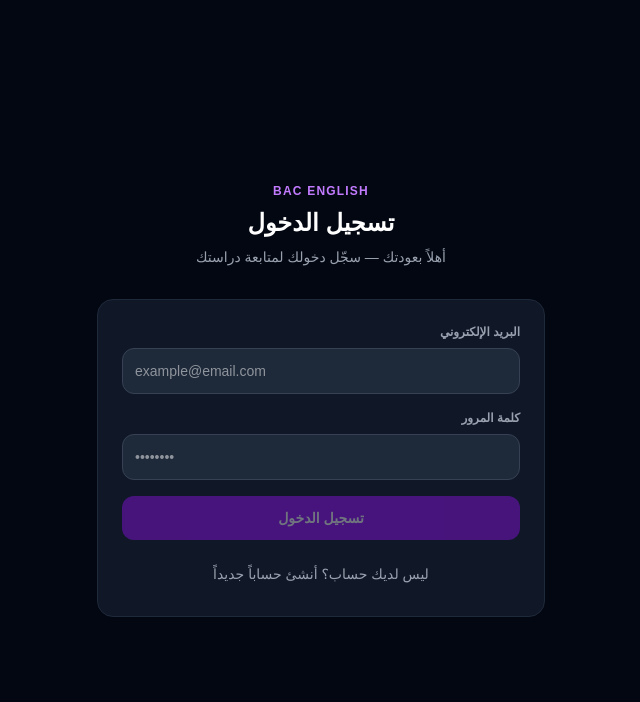
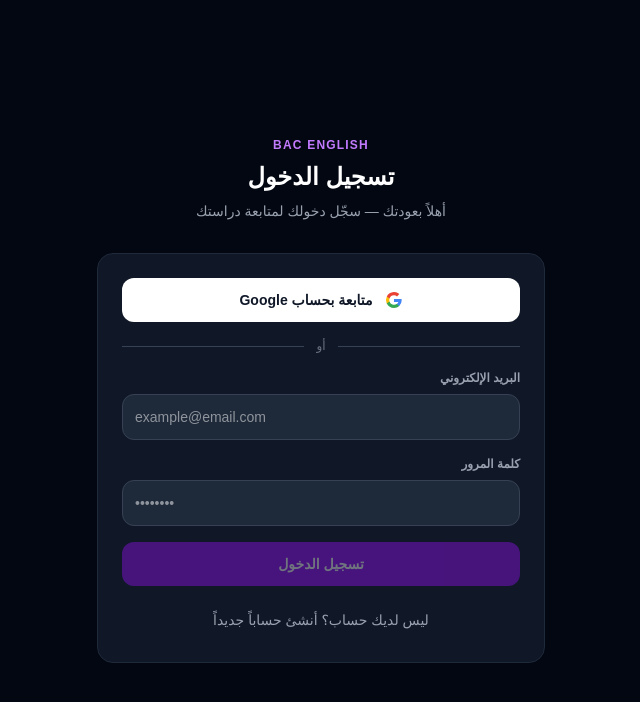
Before and after one commit to mofwim/bac-english, a Next.js app: page /auth in a window 1280 px wide. Shown: the top 702 px of the page, without its empty margins (319-959 px from the left). Built offline with nearby package versions, Linux system fonts and the light colour scheme; no server answers.

Commit message:
add Google login

```diff
--- a/app/auth/page.tsx
+++ b/app/auth/page.tsx
@@ -27,10 +27,20 @@ export default function AuthPage() {
       if (error) {
         setMessage('خطأ في إنشاء الحساب — ' + error.message);
       } else {
-        setMessage('تم إنشاء الحساب — تحقق من بريدك الإلكتروني للتأكيد');
+        setMessage('تم إنشاء الحساب بنجاح!');
+        router.push('/');
       }
     }
     setLoading(false);
+  };
+
+  const handleGoogle = async () => {
+    await supabase.auth.signInWithOAuth({
+      provider: 'google',
+      options: {
+        redirectTo: 'https://bac-english-6jae.vercel.app/',
+      },
+    });
   };
 
   return (
@@ -45,12 +55,33 @@ export default function AuthPage() {
             {isLogin ? 'تسجيل الدخول' : 'إنشاء حساب جديد'}
           </h1>
           <p className="text-gray-400 text-sm">
-            {isLogin ? 'أهلاً بعودتك — سجّل دخولك لمتابعة دراستك' : 'انضم إلى آلاف طلاب البكالوريا'}
+            {isLogin ? 'أهلاً بعودتك — سجّل دخولك لمتابعة دراستك' : 'انضم إلى طلاب البكالوريا'}
           </p>
         </div>
 
         <div className="bg-gray-900 rounded-2xl p-6 border border-gray-800 space-y-4">
 
+          {/* زر Google */}
+          <button
+            onClick={handleGoogle}
+            className="w-full py-3 bg-white text-gray-900 rounded-xl text-sm font-bold flex items-center justify-center gap-3 hover:bg-gray-100 transition-colors"
+          >
+            <svg width="18" height="18" viewBox="0 0 18 18">
+              <path fill="#4285F4" d="M16.51 8H8.98v3h4.3c-.18 1-.74 1.48-1.6 2.04v2.01h2.6a7.8 7.8 0 0 0 2.38-5.88c0-.57-.05-.66-.15-1.18z"/>
+              <path fill="#34A853" d="M8.98 17c2.16 0 3.97-.72 5.3-1.94l-2.6-2a4.8 4.8 0 0 1-7.18-2.54H1.83v2.07A8 8 0 0 0 8.98 17z"/>
+              <path fill="#FBBC05" d="M4.5 10.52a4.8 4.8 0 0 1 0-3.04V5.41H1.83a8 8 0 0 0 0 7.18z"/>
+              <path fill="#EA4335" d="M8.98 4.18c1.17 0 2.23.4 3.06 1.2l2.3-2.3A8 8 0 0 0 1.83 5.4L4.5 7.49a4.77 4.77 0 0 1 4.48-3.31z"/>
+            </svg>
+            متابعة بحساب Google
+          </button>
+
+          <div className="flex items-center gap-3">
+            <div className="flex-1 h-px bg-gray-700" />
+            <span className="text-gray-500 text-xs">أو</span>
+            <div className="flex-1 h-px bg-gray-700" />
+          </div>
+
+          {/* البريد الإلكتروني */}
           <div>
             <label className="text-gray-400 text-xs font-bold mb-2 block">
               البريد الإلكتروني
```
